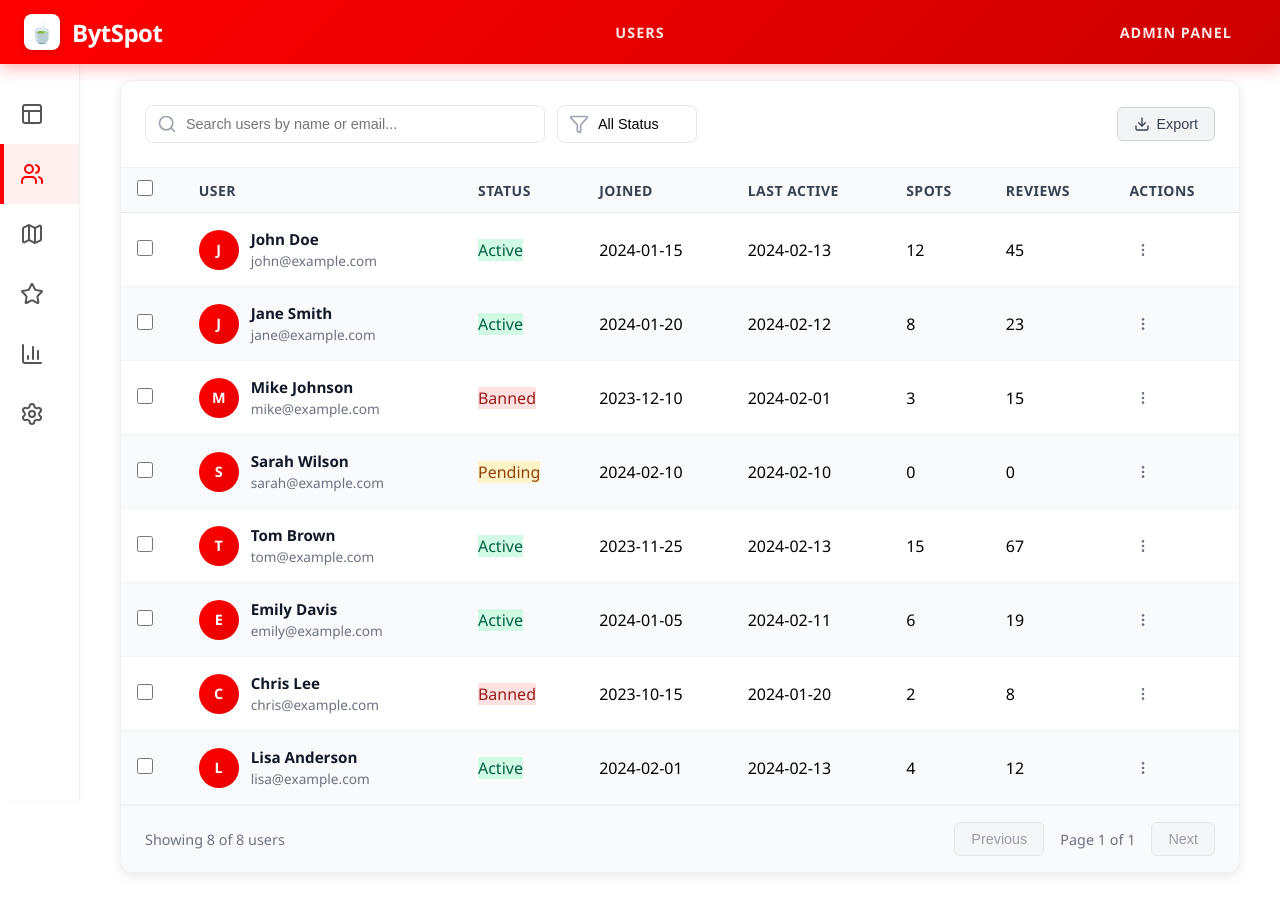
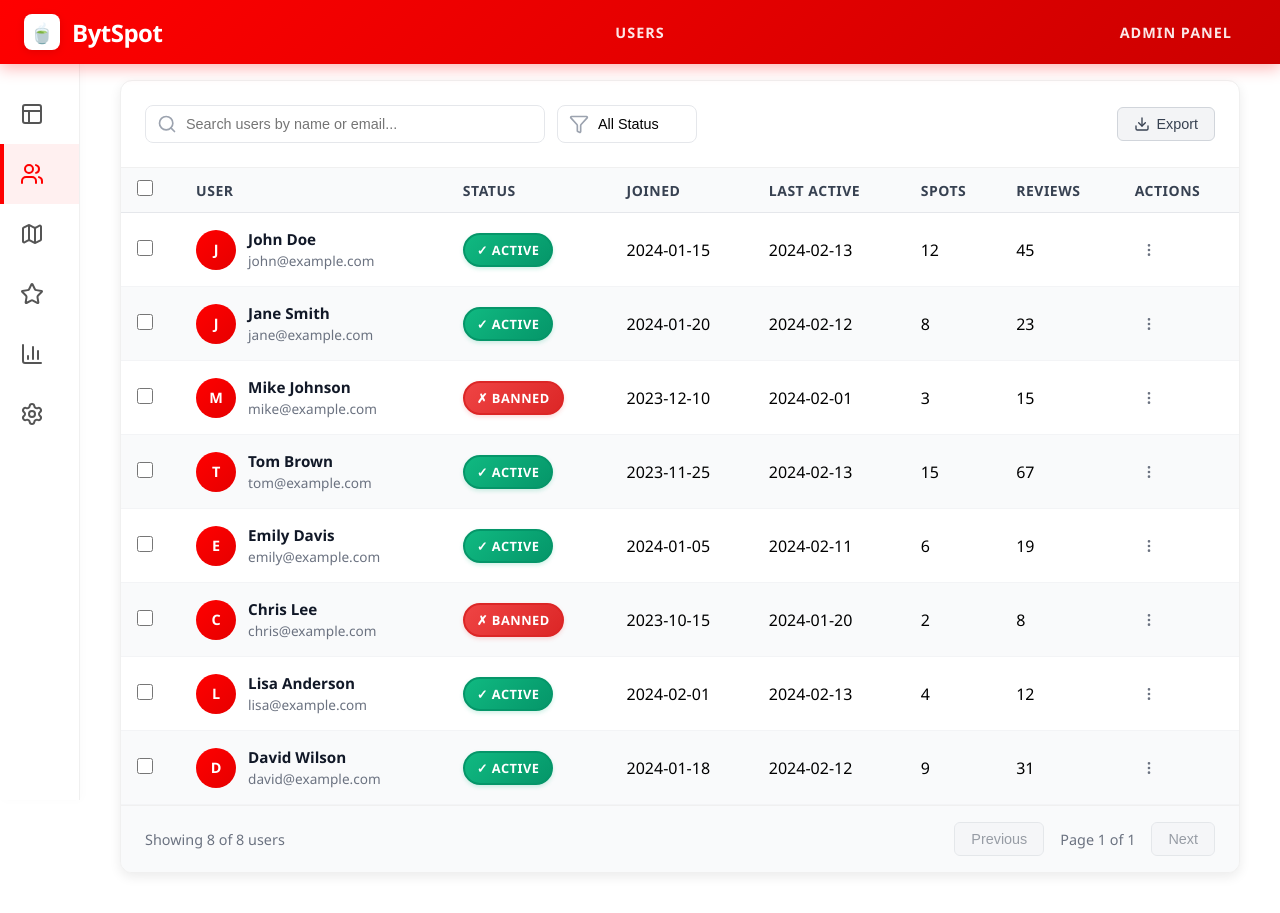
Before and after one commit to Sinxn-coder/chai-in, a React (Vite) app: page / in a window 1280 px wide. Both pictures are taken after a click on the item 39 px from the left and 174 px from the top of the page. Built offline with nearby package versions, Linux system fonts and the light colour scheme.

Commit message:
Remove pending status and improve status badge design

```diff
--- a/src/App.jsx
+++ b/src/App.jsx
@@ -23,11 +23,11 @@ export default function App() {
     { id: 1, name: 'John Doe', email: 'john@example.com', status: 'active', joined: '2024-01-15', lastActive: '2024-02-13', spots: 12, reviews: 45 },
     { id: 2, name: 'Jane Smith', email: 'jane@example.com', status: 'active', joined: '2024-01-20', lastActive: '2024-02-12', spots: 8, reviews: 23 },
     { id: 3, name: 'Mike Johnson', email: 'mike@example.com', status: 'banned', joined: '2023-12-10', lastActive: '2024-02-01', spots: 3, reviews: 15 },
-    { id: 4, name: 'Sarah Wilson', email: 'sarah@example.com', status: 'pending', joined: '2024-02-10', lastActive: '2024-02-10', spots: 0, reviews: 0 },
-    { id: 5, name: 'Tom Brown', email: 'tom@example.com', status: 'active', joined: '2023-11-25', lastActive: '2024-02-13', spots: 15, reviews: 67 },
-    { id: 6, name: 'Emily Davis', email: 'emily@example.com', status: 'active', joined: '2024-01-05', lastActive: '2024-02-11', spots: 6, reviews: 19 },
-    { id: 7, name: 'Chris Lee', email: 'chris@example.com', status: 'banned', joined: '2023-10-15', lastActive: '2024-01-20', spots: 2, reviews: 8 },
-    { id: 8, name: 'Lisa Anderson', email: 'lisa@example.com', status: 'active', joined: '2024-02-01', lastActive: '2024-02-13', spots: 4, reviews: 12 }
+    { id: 4, name: 'Tom Brown', email: 'tom@example.com', status: 'active', joined: '2023-11-25', lastActive: '2024-02-13', spots: 15, reviews: 67 },
+    { id: 5, name: 'Emily Davis', email: 'emily@example.com', status: 'active', joined: '2024-01-05', lastActive: '2024-02-11', spots: 6, reviews: 19 },
+    { id: 6, name: 'Chris Lee', email: 'chris@example.com', status: 'banned', joined: '2023-10-15', lastActive: '2024-01-20', spots: 2, reviews: 8 },
+    { id: 7, name: 'Lisa Anderson', email: 'lisa@example.com', status: 'active', joined: '2024-02-01', lastActive: '2024-02-13', spots: 4, reviews: 12 },
+    { id: 8, name: 'David Wilson', email: 'david@example.com', status: 'active', joined: '2024-01-18', lastActive: '2024-02-12', spots: 9, reviews: 31 }
   ]);
 
   const [searchTerm, setSearchTerm] = useState('');
@@ -63,13 +63,12 @@ export default function App() {
 
   const getStatusBadge = (status) => {
     const styles = {
-      active: 'bg-green-100 text-green-800',
-      banned: 'bg-red-100 text-red-800',
-      pending: 'bg-yellow-100 text-yellow-800'
+      active: 'status-badge status-active',
+      banned: 'status-badge status-banned'
     };
     return (
-      <span className={`px-2 py-1 rounded-full text-xs font-medium ${styles[status]}`}>
-        {status.charAt(0).toUpperCase() + status.slice(1)}
+      <span className={styles[status]}>
+        {status === 'active' ? '✓ Active' : '✗ Banned'}
       </span>
     );
   };
@@ -121,7 +120,6 @@ export default function App() {
                 <option value="all">All Status</option>
                 <option value="active">Active</option>
                 <option value="banned">Banned</option>
-                <option value="pending">Pending</option>
               </select>
             </div>
           </div>
--- a/src/index.css
+++ b/src/index.css
@@ -586,6 +586,39 @@ main {
 }
 
 /* Status Badge Styles */
+.status-badge {
+  display: inline-flex;
+  align-items: center;
+  gap: 4px;
+  padding: 6px 12px;
+  border-radius: 20px;
+  font-size: 0.8rem;
+  font-weight: 600;
+  text-transform: uppercase;
+  letter-spacing: 0.5px;
+  border: 2px solid;
+  transition: all 0.2s ease;
+}
+
+.status-active {
+  background: linear-gradient(135deg, #10b981, #059669);
+  color: white;
+  border-color: #059669;
+  box-shadow: 0 2px 4px rgba(16, 185, 129, 0.2);
+}
+
+.status-banned {
+  background: linear-gradient(135deg, #ef4444, #dc2626);
+  color: white;
+  border-color: #dc2626;
+  box-shadow: 0 2px 4px rgba(239, 68, 68, 0.2);
+}
+
+.status-badge:hover {
+  transform: translateY(-1px);
+  box-shadow: 0 4px 8px rgba(0, 0, 0, 0.15);
+}
+
 .bg-green-100 { background-color: #d1fae5; }
 .text-green-800 { color: #065f46; }
 .bg-red-100 { background-color: #fee2e2; }
```
